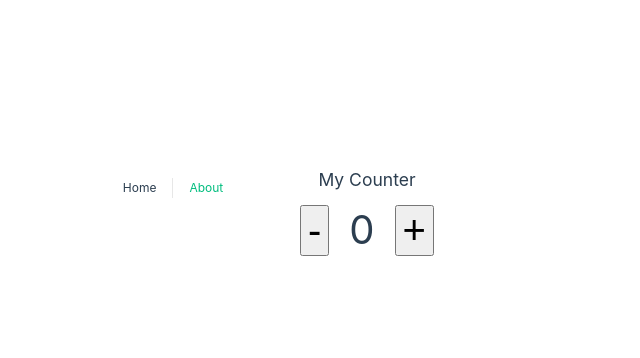
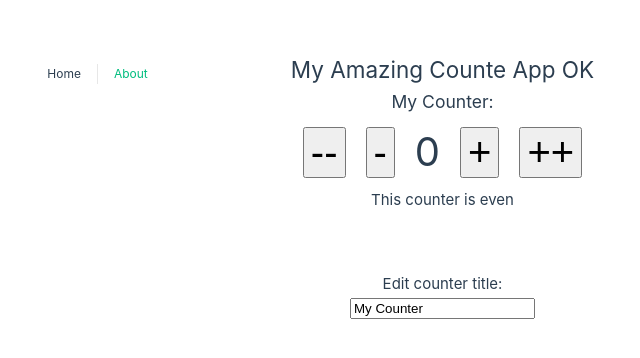
Before and after one commit to FangtaiDong10/vue-js-projects-, a Vue app in the folder vue-composition-api-basics/: page / in a window 1280 px wide. Shown: the part 184-542 px from the top of the page, without its empty margins (370-1010 px from the left). Built offline with nearby package versions, Linux system fonts and the light colour scheme.

Commit message:
computed and watch practise in Vue3

```diff
--- a/vue-composition-api-basics/src/views/HomeView.vue
+++ b/vue-composition-api-basics/src/views/HomeView.vue
@@ -1,73 +1,60 @@
 <template>
   <div class="home">
+    <h2>{{ appTitle }}</h2>
 
-    <h3>{{counterTitle}}</h3>
+    <h3>{{ counterData.title }}:</h3>
 
     <div>
-      <button @click="decreaseCounter" class="btn">-</button>
-      <span class="counter">{{ counter }}</span>
-      <button @click="increaseCounter" class="btn">+</button>
+      <button @click="decreaseCounter(2)" class="btn">--</button>
+      <button @click="decreaseCounter(1)" class="btn">-</button>
+      <span class="counter">{{ counterData.count }}</span>
+      <button @click="increaseCounter(1, $event)" class="btn">+</button>
+      <button @click="increaseCounter(2)" class="btn">++</button>
+    </div>
+
+    <p>This counter is {{ oddOrEven }}</p>
+
+    <div class="edit">
+      <h4>Edit counter title:</h4>
+      <input v-model="counterData.title" type="text" />
     </div>
   </div>
 </template>
 
 <script setup>
-import { ref } from "vue";
-const counter = ref(0), counterTitle = ref("My Counter");
+import { ref, reactive, computed, watch } from "vue";
 
-const increaseCounter = () => {
-  counter.value++;
+const appTitle = "My Amazing Counte App OK";
+
+const counterData = reactive({
+  count: 0,
+  title: "My Counter",
+});
+
+const count = ref();
+
+watch(() => counterData.count, (newCount, oldCount) => {
+  // console.log('newCount', newCount);
+  if (newCount === 20) {
+    alert('Way to go! You made it to 20!!')
+  }
+});
+
+// computed property
+const oddOrEven = computed(() => {
+  if (counterData.count % 2 === 0) return "even";
+  return "odd";
+});
+
+const increaseCounter = (amount, e) => {
+  console.log(e);
+
+  counterData.count += amount;
 };
-const decreaseCounter = () => {
-  counter.value--;
+const decreaseCounter = (amount) => {
+  counterData.count -= amount;
 };
 </script>
-
-<!--
-<script>
-import { ref } from "vue";
-
-export default {
-  setup() {
-    const counter = ref(0);
-
-    const increaseCounter = () => {
-      counter.value++;
-    };
-    const decreaseCounter = () => {
-      counter.value--;
-    };
-
-    return {
-      counter,
-      increaseCounter,
-      decreaseCounter
-
-    };
-  },
-};
-</script>
--->
-
-<!-- option API
-<script>
-export default {
-  data() {
-    return {
-      counter: 0,
-    };
-  },
-  methods: {
-    increaseCounter() {
-      this.counter++;
-    },
-    decreaseCounter() {
-      this.counter--;
-    },
-  },
-};
-</script>
--->
 
 <style>
 .home {
@@ -80,4 +67,8 @@
   font-size: 40px;
   margin: 10px;
 }
+
+.edit {
+  margin: 60px;
+}
 </style>
```
